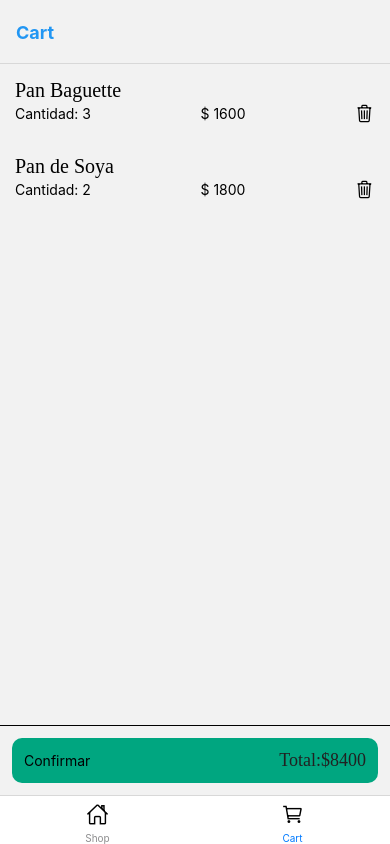
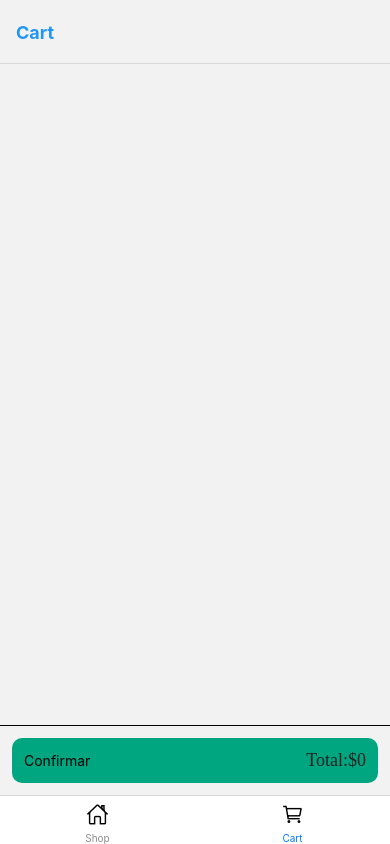
Before and after one commit to MVAgus/shopapp, a React Native app: screen /Cart in a window 390 px wide. Built offline with nearby package versions, Linux system fonts and the light colour scheme.

Commit message:
screen de cart terminada

```diff
--- a/src/screens/cart/index.js
+++ b/src/screens/cart/index.js
@@ -1,20 +1,23 @@
 import { FlatList, Text, TouchableOpacity, View } from "react-native";
+import { confirmCart, removeItem } from "../../store/actions/cart.action";
+import { useDispatch, useSelector } from "react-redux";
 
-import { CART } from "../../utils/data/cart";
 import CartItem from "../../components/cart-item";
 import React from "react";
 import styles from "./styles";
 
-const Cart = () => {
-    const items = CART;
-    const total = items.reduce((acc, item) => acc + item.price * item.quantity, 0);
+const Cart = ({navigation}) => {
+    const dispatch = useDispatch();
+    const items = useSelector(state => state.cart.items);
+    const total = useSelector(state => state.cart.total);
 
     const handleConfirm = () => {
-        console.warn("Confirmar compra");
+        dispatch(confirmCart(items, total));
+        navigation.navigate("Orders");
     }
 
     const handleDelete = (id) => {
-        console.warn("Eliminar item", id);
+        dispatch(removeItem(id));
     }
 
     const renderItems = (data) => (
```
